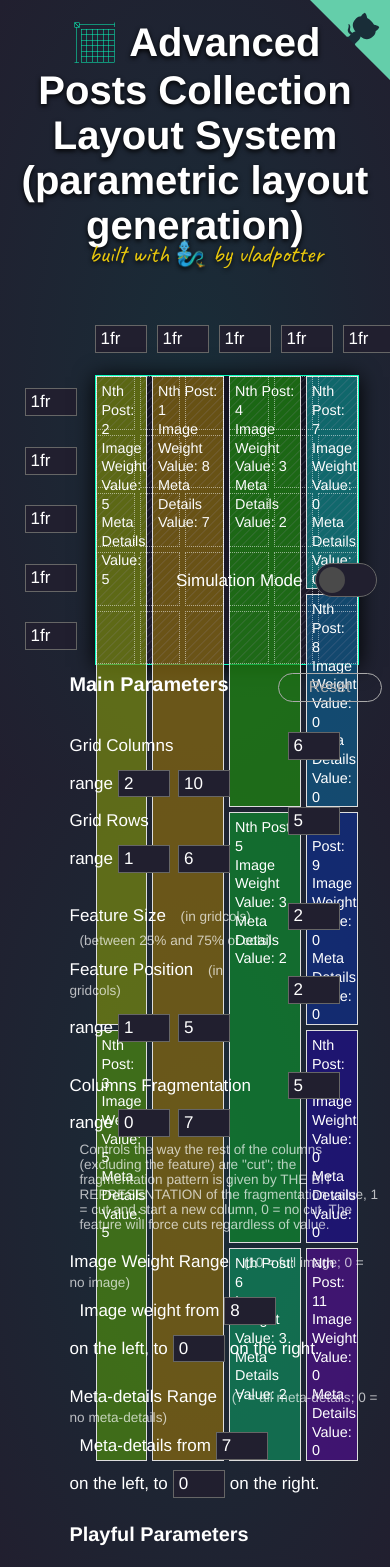
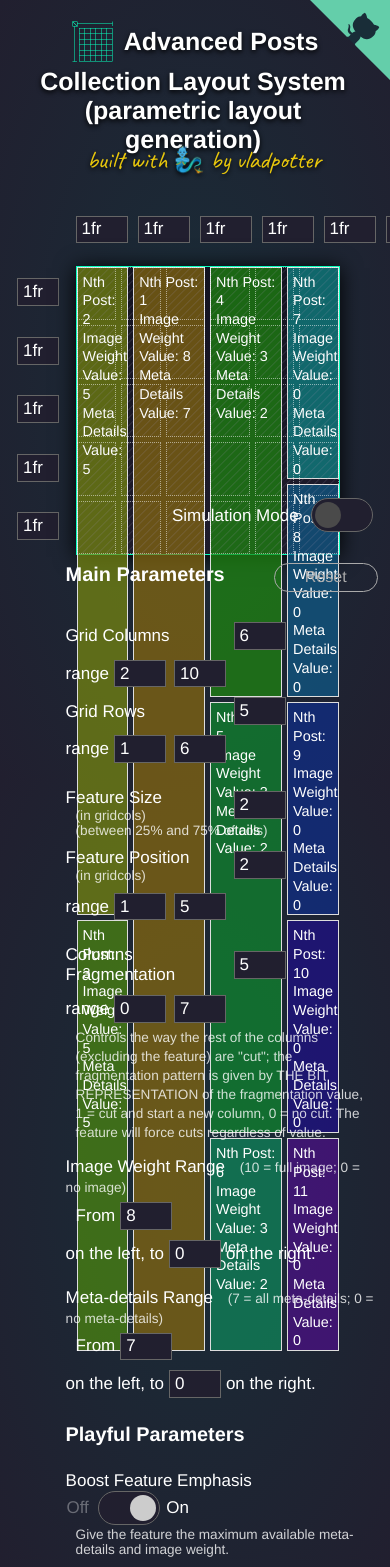
Before and after one commit to vladolaru/advanced-posts-collection-exploration, a Vue app: page / in a window 390 px wide. Shown: the top 1567 px of the page. Built offline with nearby package versions, Linux system fonts and the light colour scheme; a web font is replaced by a local one.

Commit message:
Responsive styling adjustments for notebooks

```diff
--- a/src/App.vue
+++ b/src/App.vue
@@ -38,6 +38,10 @@ export default {
 <style lang="scss">
 #app {
   margin: 5vmin 5vmin 0;
+
+  @media screen and (max-width: 1500px) {
+    margin: 5vmin 5vmin 0 4vmin;
+  }
 }
 
 .container {
--- a/src/components/AppForm.vue
+++ b/src/components/AppForm.vue
@@ -610,6 +610,47 @@ aside {
   cursor: pointer;
 }
 
+@media screen and (max-width: 1500px) {
+  aside {
+    margin: 0 10px 30px 30px;
+    width: 470px;
+
+    p.extra-info {
+      margin-right: 10px;
+      line-height: 1.4em;
+    }
+
+    .spacer {
+      height: 15px;
+    }
+
+    #simulationmode {
+      position: absolute;
+      top: -70px;
+    }
+
+    fieldset {
+
+      label {
+        &.label-secondary {
+          display: block;
+        }
+      }
+
+      &.inline-parent {
+        label:first-child {
+          max-width: 150px;
+          vertical-align: middle;
+
+          .label-extra-info {
+            display: block;
+          }
+        }
+      }
+    }
+  }
+}
+
 @media screen and (max-width: 700px) {
   aside {
     width: 80vw;
--- a/src/components/AppGrid.vue
+++ b/src/components/AppGrid.vue
@@ -130,6 +130,10 @@ main {
   width: calc(70vw - 50px);
   height: calc(70vh - 50px);
   margin: 15px 0 0 75px;
+
+  @media screen and (max-width: 1500px) {
+    margin: 15px 0 0 60px;
+  }
 }
 
 @mixin colors($max, $color-frequency) {
@@ -219,6 +223,13 @@ main {
   div {
     align-self: center;
   }
+
+  @media screen and (max-width: 1500px) {
+    margin-left: -60px;
+    input {
+      width: 30px;
+    }
+  }
 }
 
 .widthfull {
--- a/src/components/AppLogo.vue
+++ b/src/components/AppLogo.vue
@@ -35,6 +35,12 @@ nav {
   margin-bottom: 40px;
   text-shadow: 0px 2px 5px #000;
   text-align: center;
+
+  @media screen and (max-width: 1500px) {
+    max-width: 1000px;
+    font-size: 25px;
+    margin-bottom: 20px;
+  }
 }
 
 svg {
--- a/src/components/AppSimulation.vue
+++ b/src/components/AppSimulation.vue
@@ -1,5 +1,5 @@
 <template>
-  <main>
+  <main class="simulation-container">
 
     <div id="gridcontainer" :key="componentKey">
       <div
@@ -225,6 +225,25 @@ main {
   }
 }
 
+@media screen and (max-width: 1500px) {
+  main.simulation-container {
+    width: calc(70vw - 0px);
+    height: 75vh;
+    margin: 15px 0 0 0;
+  }
+
+  #gridcontainer {
+    padding: 5px;
+  }
+
+  .grid-wrapper {
+    width: 23%;
+    margin: 5px 12px 25px 5px;
+    font-size: 0.9em;
+    line-height: 1.2em;
+  }
+}
+
 @media screen and (max-width: 700px) {
   main {
     width: calc(80vw - 50px);
--- a/src/i18n/en.json
+++ b/src/i18n/en.json
@@ -21,13 +21,13 @@
 
     "imageweightrange": "Image Weight Range",
     "imageweightrangeUnits": "(10 = full image; 0 = no image)",
-    "imageweightleft": "Image weight from",
+    "imageweightleft": "From",
     "imageweightcenter": "on the left, to",
     "imageweightright": "on the right.",
 
     "metadetailsrange": "Meta-details Range",
     "metadetailsrangeUnits": "(7 = all meta-details; 0 = no meta-details)",
-    "metadetailsleft": "Meta-details from ",
+    "metadetailsleft": "From ",
     "metadetailscenter": "on the left, to ",
     "metadetailsright": "on the right.",
 
--- a/src/styles/main.scss
+++ b/src/styles/main.scss
@@ -60,14 +60,14 @@ label {
   width: 200px;
 
   &.label-secondary {
-    opacity: .7;
+    opacity: .8;
     font-size: 0.8em;
     width: auto;
     padding-left: 10px;
   }
 
   .label-extra-info {
-    opacity: .7;
+    opacity: .8;
     font-size: 0.8em;
     width: auto;
     padding-left: 10px;
@@ -75,7 +75,7 @@ label {
 }
 
 .extra-info {
-  opacity: .7;
+  opacity: .8;
   font-size: 0.8em;
   width: auto;
   padding-left: 10px;
```
